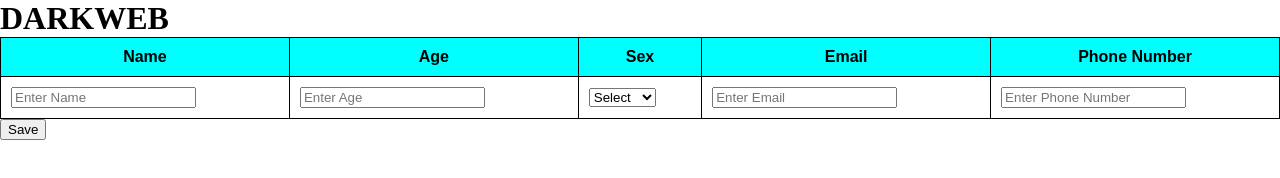
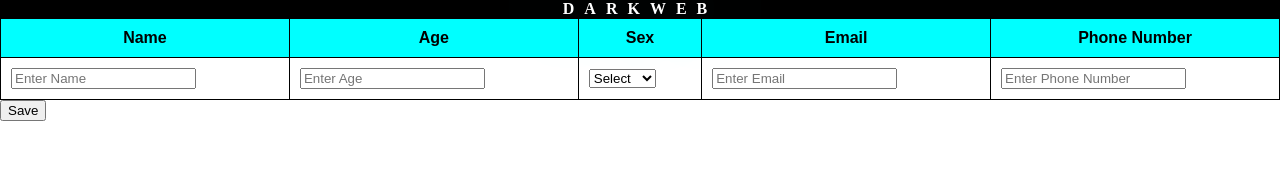
Before and after one commit to D4RKESTWEB/darkweb, a plain HTML site: page index.html in a window 1280 px wide. Drawn offline with Linux system fonts and the light colour scheme.

Commit message:
Update style.css

```diff
--- a/style.css
+++ b/style.css
@@ -17,7 +17,7 @@ table, th, td {
 th, td {
     padding: 10px;
 }
-b{
+h1{
     font-size: 1em;
     letter-spacing: 10px;
     text-shadow: 0 0 10px cyan;
@@ -32,8 +32,3 @@ b{
     color: white;
     background-color: black;
 }
-
-h1 {
-    margin: 0%;
-    padding:0%;
-}
```
